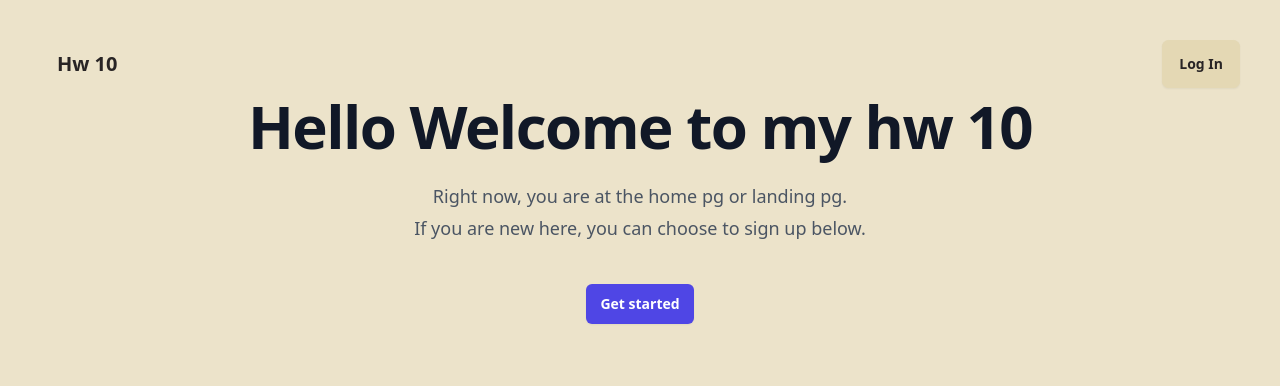
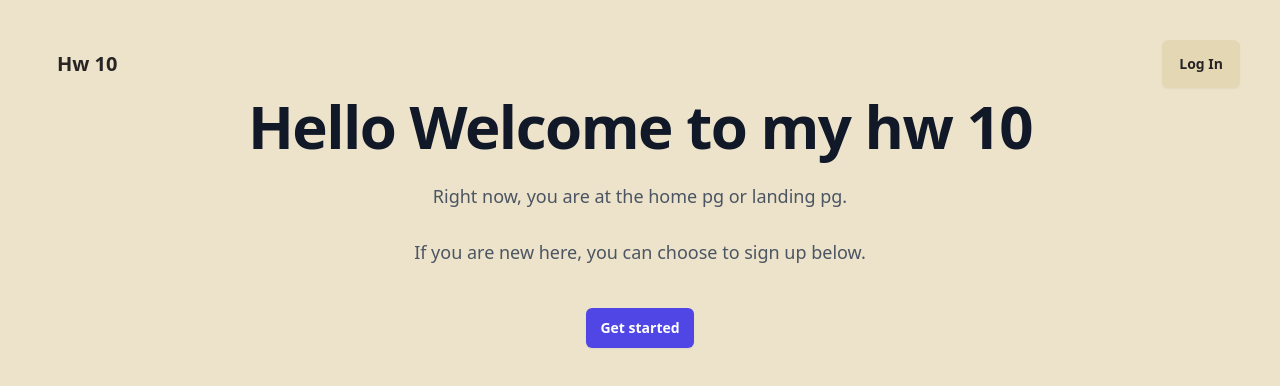
Before and after one commit to littilemike11/hw10-login-signup, a React (Vite) app: page / in a window 1280 px wide. Shown: the top 386 px of the page. Built offline with nearby package versions, Linux system fonts and the light colour scheme.

Commit message:
updated hero ui when logged in

```diff
--- a/src/components/Hero.jsx
+++ b/src/components/Hero.jsx
@@ -1,6 +1,6 @@
 import { Link } from "react-router-dom"
-export default function Hero(props){
-    return(
+export default function Hero(props) {
+  return (
     <>
       <div className="text-center">
         <h1 className="text-4xl font-bold tracking-tight text-gray-900 sm:text-6xl">
@@ -8,7 +8,10 @@ export default function Hero(props){
         </h1>
         <p className="mt-6 text-lg leading-8 text-gray-600">
           Right now, you are at the home pg or landing pg.
-            <br />
+        </p>
+        {!props.isLoggedIn &&
+          (<div>
+            <p className="mt-6 text-lg leading-8 text-gray-600">
               If you are new here, you can choose to sign up below.
             </p>
             <div className="mt-10 flex items-center justify-center gap-x-6">
@@ -20,7 +23,10 @@ export default function Hero(props){
               </Link>
             </div>
           </div>
-        <p></p>
+          )
+        }
+      </div>
+
     </>
   )
 }
--- a/src/components/Home.jsx
+++ b/src/components/Home.jsx
@@ -7,9 +7,11 @@ export default function Home() {
 
     const [user, setUser] = useState({})
 
+    //get current user when logged in
     useEffect(() => {
+        if (!isLoggedIn) return
         let userID = localStorage.getItem("userID");
-        if (userID == null) return// for first time opening
+        //if (userID == null) return// for first time opening
         setUser(JSON.parse(localStorage.getItem("users"))[userID])
 
     }, [])
@@ -21,9 +23,16 @@ export default function Home() {
 
     return (
         <>
-            <Hero />
+            <Hero
+                isLoggedIn={isLoggedIn}
+            />
+
             {isLoggedIn &&
-                (<><h1>Home Section- only seen on login</h1>
+                (<>
+                    <br />
+                    <h1>Home Section- only seen on login</h1>
+                    <h2> User Info: </h2>
+
                     <p>username: {user.username}</p>
                     <p>password: {user.password}</p>
                     <button onClick={getInfo} className="btn"> get info </button>
--- a/src/components/SignUp.jsx
+++ b/src/components/SignUp.jsx
@@ -21,6 +21,7 @@ export default function SignUp() {
     // the function saves users[] to localStorage under the key "users"
     useEffect(() => {
         localStorage.setItem("users", JSON.stringify(users));
+        localStorage.setItem("userCount", JSON.stringify(userCount));
         console.log("app context", app)
     }, [users])
 
```
Lines whose indentation alone changed are shown as unchanged.
